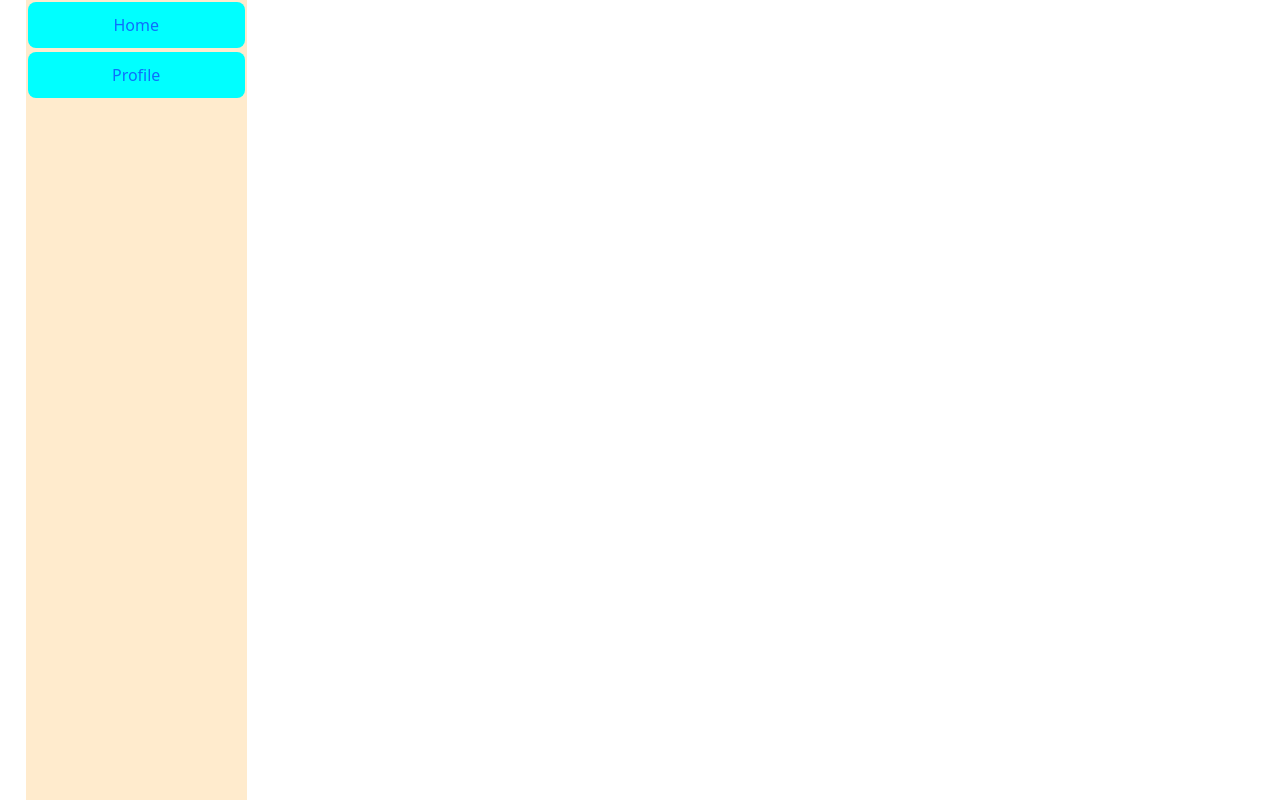
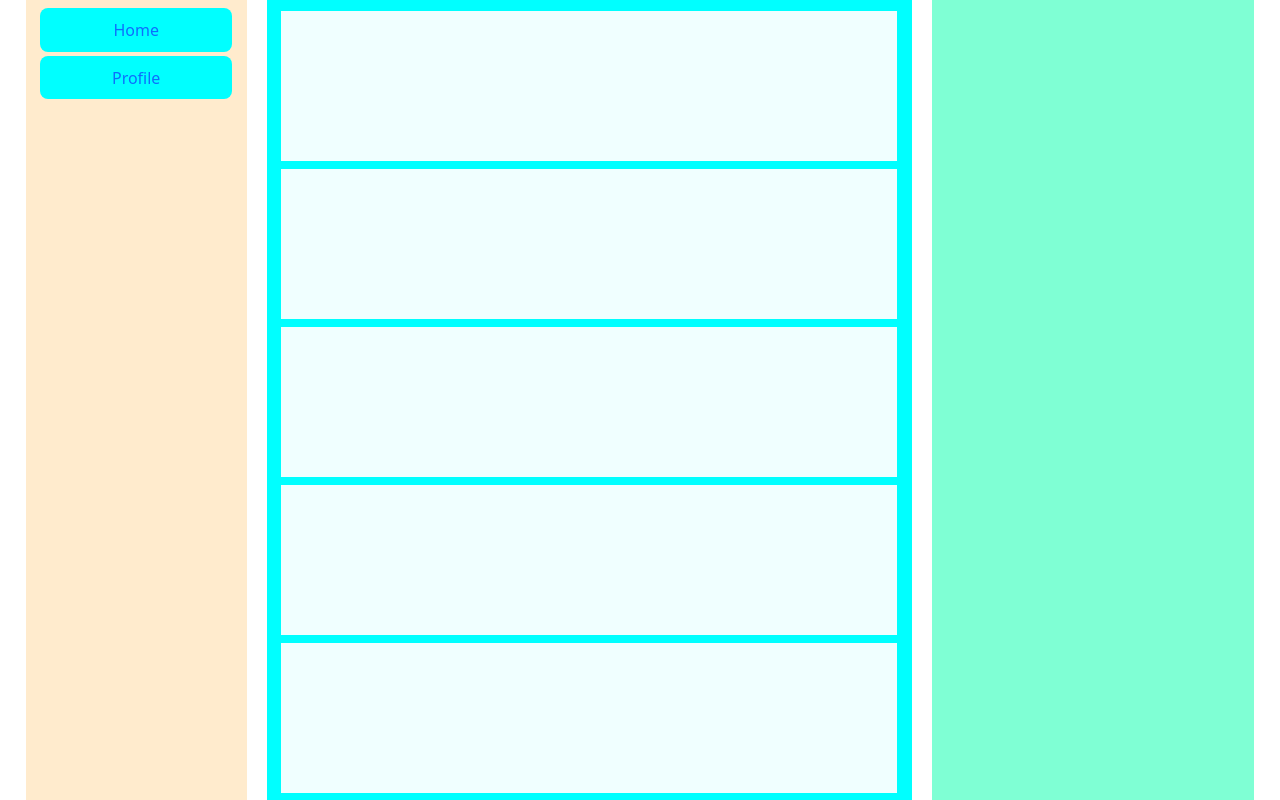
Before and after one commit to Mikun007/Twitter-Clone, a React (Vite) app: page / in a window 1280 px wide. Built offline with nearby package versions, Linux system fonts and the light colour scheme.

Commit message:
first completed the home page foundation

```diff
--- a/src/App.css
+++ b/src/App.css
@@ -3,22 +3,26 @@
 }
 
 #home{
-  background-color: aliceblue;
-  display: flex;
+  background-color: aqua;
+  width: 100%;
+  height: 100%;
+  padding: 0.5% 1%;
+  gap: 20px;
+  overflow: scroll;
 }
 
-#home > section {
-  height: auto;
-  width: auto;
-  flex: 1;
+#home > div {
+  height: 150px;
+  background-color: azure;
+  margin: 8px;
 }
 
-.section1Home{
+#RightSide{
   background-color: aquamarine;
-}
-
-.section2Home{
-  background-color: blanchedalmond;
+  width: 100%;
+  height: 100%;
+  display: flex;
+  padding: 0.5% 1%;
 }
 
 nav{
@@ -26,6 +30,8 @@ nav{
   flex-direction: column;
   width: 18%;
   background-color: blanchedalmond;
+  padding: 0.5% 1%;
+
 }
 
 nav > * {
--- a/src/App.jsx
+++ b/src/App.jsx
@@ -8,14 +8,16 @@ function App() {
 
   return (
     <Router>
-      <div style={{ display: "flex", height: "100vh" }}>
+      <div style={{ display: "flex", height: "100vh", flex: 1 , gap: "20px"}}>
         <Nav />
 
-        <div className='displaySide' style={{ flex: 1, overflowY: "scroll", padding: "20px" }}>
+        <div className='displaySide' style={{ flex: 2}}>
           <Routes>
             <Route path="/" element={<Home />} />
           </Routes>
-
+        </div>
+        <div style={{flex: 1}}>
+          <RightSide />
         </div>
 
       </div>
--- a/src/Home.jsx
+++ b/src/Home.jsx
@@ -4,13 +4,14 @@ const Home = () => {
     return (
         <>
         <div id="home">
-            <section className="section1Home">
-
-            </section>
-
-            <section className="section2Home">
-
-            </section>
+            <div></div>
+            <div></div>
+            <div></div>
+            <div></div>
+            <div></div>
+            <div></div>
+            <div></div>
+            <div></div>
 
         </div>
         </>
```
